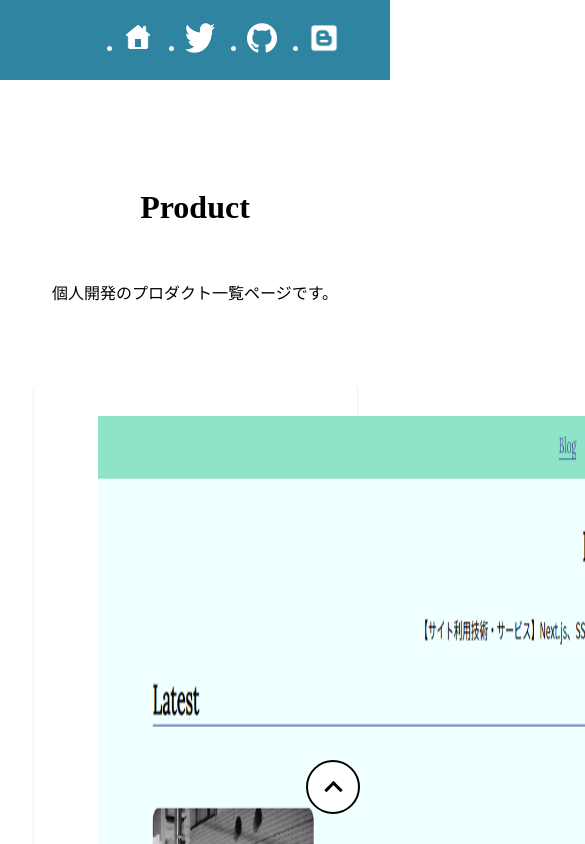
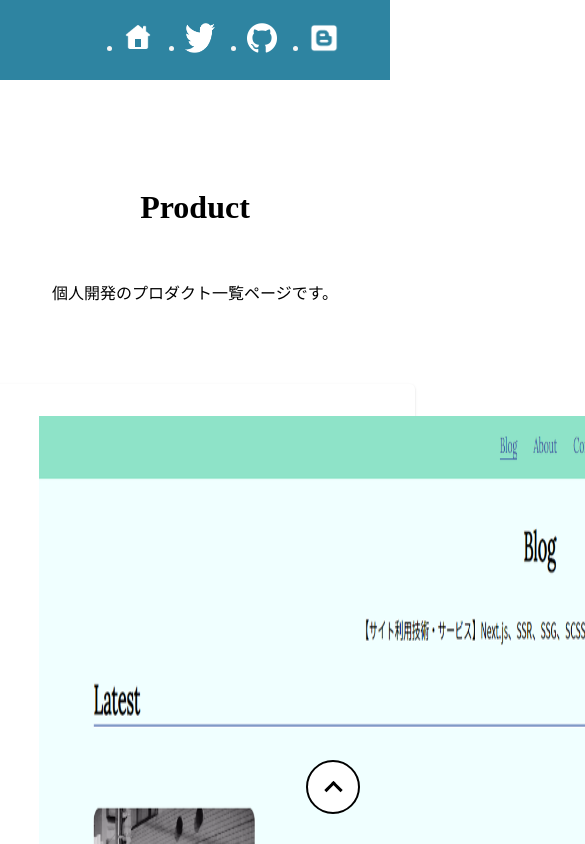
Before and after one commit to Mogy1945/myportfolio, a Next.js app: page /Product in a window 390 px wide. Shown: the top 844 px of the page, 585 px wide, since content can reach past the window. Built offline with nearby package versions, Linux system fonts and the light colour scheme.

Commit message:
Add: コンポーネントのスタイリングを行った。
コンポーネント化によりProductページのスタイリングから、
コンポーネント内のスタイリング（Products.module.scss）に切り替えたため。

feature:#6

```diff
--- a/src/components/Product_products/Products.module.scss
+++ b/src/components/Product_products/Products.module.scss
@@ -51,3 +51,45 @@
     }
   }
 }
+
+@media screen and (max-width: 641px) {
+  .productBox {
+    width: 80vw;
+    .productBoxContains {
+      flex-direction: column;
+      .productBoxLeft {
+        width: 100%;
+        padding-bottom: 2rem;
+      }
+      .productBoxRight {
+        margin-left: 0;
+        .boxRightHead {
+          width: 50%;
+          h2 {
+            font-size: 1.8rem;
+          }
+        }
+        .boxRightText {
+          text-align: center;
+          width: 50%;
+          p {
+            font-size: 1.6rem;
+          }
+        }
+      }
+    }
+    .productBtnBox {
+      .productBtn {
+        width: 100%;
+      }
+    }
+    &:active {
+      cursor: pointer;
+      .productBtnBox {
+        .productBtn {
+          box-shadow: none;
+        }
+      }
+    }
+  }
+}
```
